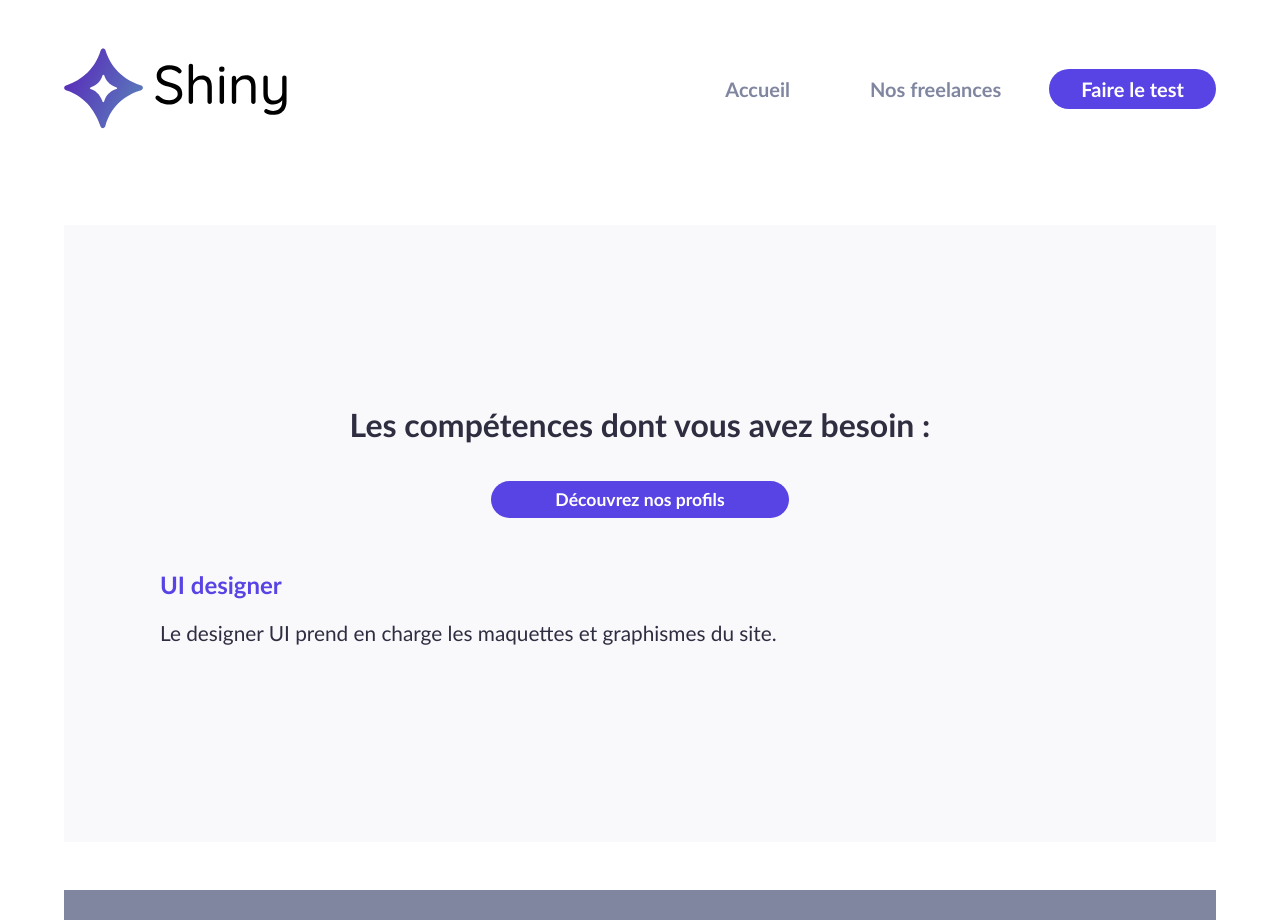
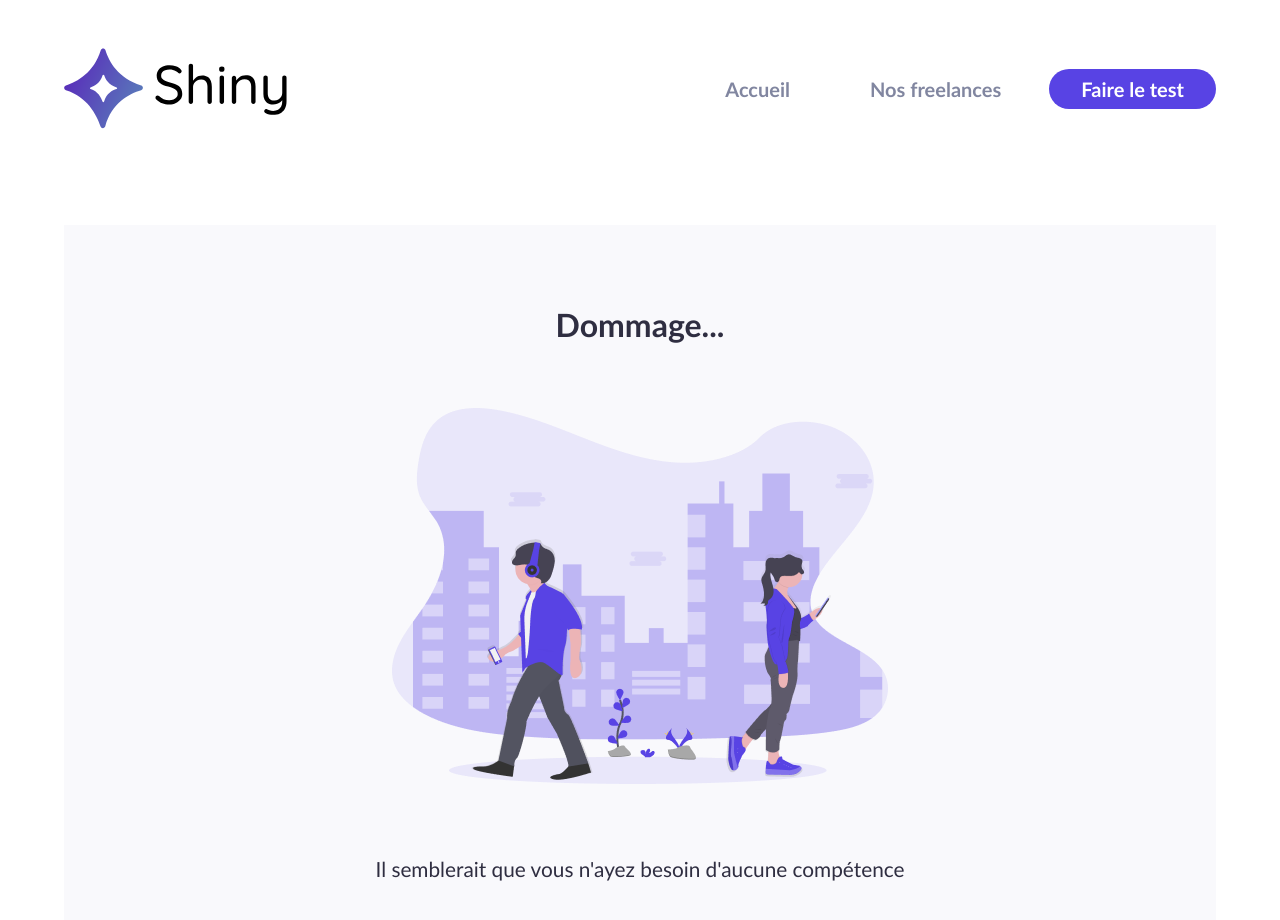
Before and after one commit to logic-fabric/shiny-agency, a React (Create React App) app: page /resultats in a window 1280 px wide. Shown: the top 920 px of the page. Built offline with nearby package versions, Linux system fonts and the light colour scheme; no server answers.

Commit message:
feature: add rendered <main> when no skill is needed

```diff
--- a/src/pages/Results.jsx
+++ b/src/pages/Results.jsx
@@ -6,6 +6,7 @@ import ErrorMain from "../components/ErrorMain";
 import { SurveyContext, ThemeContext } from "../utils/context/providers";
 import { useFetch } from "../utils/hooks/useFetch";
 import colors from "../utils/style/colors";
+import NoSkillNeededIllustration from "../assets/no-skill-needed.png";
 
 function setNeededSkillsFromUserAnswers(survey, surveyAnswers) {
   const neededSkills = new Set();
@@ -18,7 +19,7 @@ function setNeededSkillsFromUserAnswers(survey, surveyAnswers) {
     }
   }
 
-  return [...neededSkills].join(", ");
+  return [...neededSkills];
 }
 
 function Results() {
@@ -37,20 +38,39 @@ function Results() {
   }
 
   const neededSkills = isDataLoading
-    ? "en calcul"
+    ? []
     : setNeededSkillsFromUserAnswers(survey, surveyAnswers);
+
+  console.log("neededSkills =", neededSkills);
+
+  if (neededSkills.length === 0) {
+    return (
+      <NoSkillContainer $isDarkTheme={theme === "dark"}>
+        <NoSkillHeadline>Dommage...</NoSkillHeadline>
+        <NoSkillIllustration src={NoSkillNeededIllustration} alt="Erreur 404" />
+        <NoSkillText>
+          Il semblerait que vous n'ayez besoin d'aucune compétence
+        </NoSkillText>
+        <CallToActionLink to="/freelances">
+          Découvrez nos talents
+        </CallToActionLink>
+      </NoSkillContainer>
+    );
+  }
+
+  const skillsSummary = neededSkills.join(", ");
 
   return (
     <ResultsContainer $isDarkTheme={theme === "dark"}>
       <ResultsTitle>
         Les compétences dont vous avez besoin&nbsp;:{" "}
         <NeededSkillsSpan $isDarkTheme={theme === "dark"}>
-          {neededSkills}
+          {skillsSummary}
         </NeededSkillsSpan>
       </ResultsTitle>
       <CallToActionContainer>
         <CallToActionLink to="/freelances">
-          Découvrez nos profils
+          Découvrez nos talents
         </CallToActionLink>
       </CallToActionContainer>
       <JobsDetails>
@@ -62,6 +82,30 @@ function Results() {
     </ResultsContainer>
   );
 }
+
+const NoSkillContainer = styled.main`
+  padding: 4rem;
+
+  text-align: center;
+
+  background: ${(props) =>
+    props.$isDarkTheme ? `${colors.neutral700}` : `${colors.neutral100}`};
+`;
+
+const NoSkillHeadline = styled.p`
+  margin: 1rem;
+
+  font-size: 2rem;
+  font-weight: 700;
+`;
+
+const NoSkillIllustration = styled.img`
+  margin: 3rem 0;
+`;
+
+const NoSkillText = styled.p`
+  font-size: 1.3rem;
+`;
 
 const ResultsContainer = styled.main`
   padding: 11rem 6rem;
```
Also changed, not shown: src/assets/no-skill-needed.png (added).
